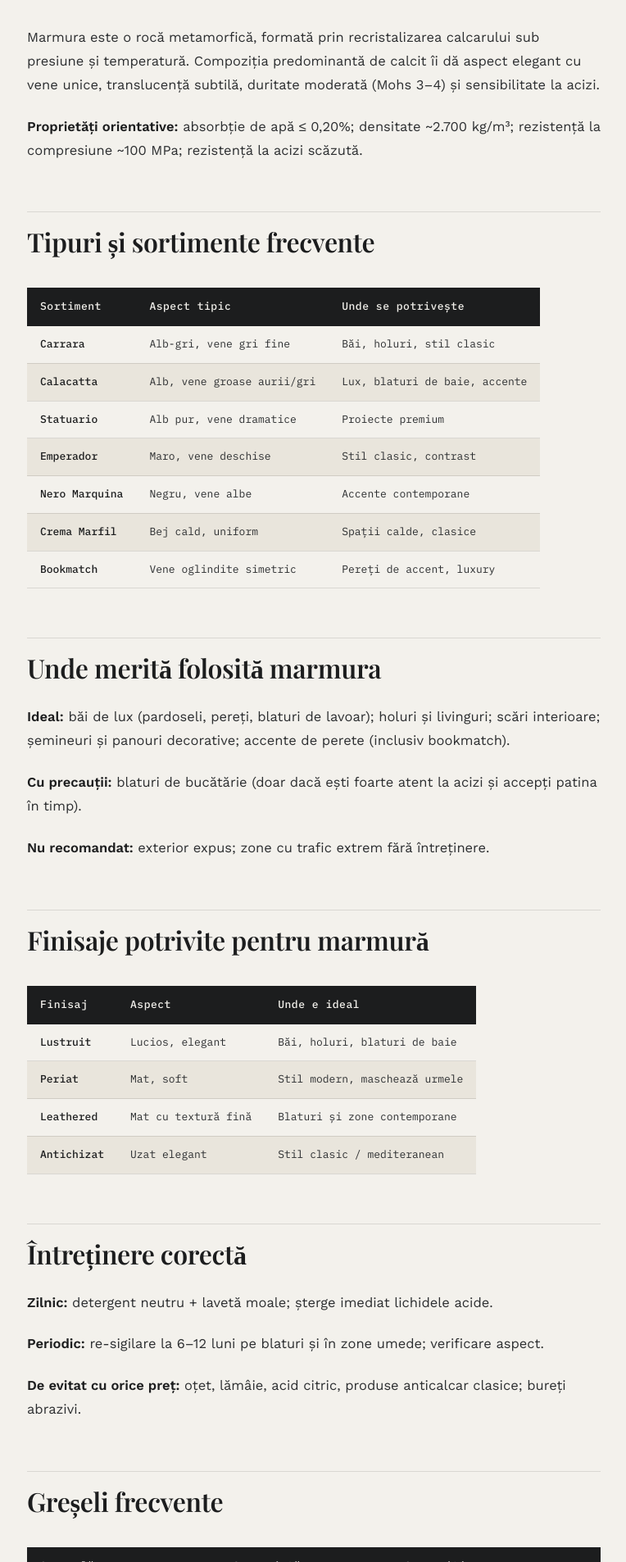
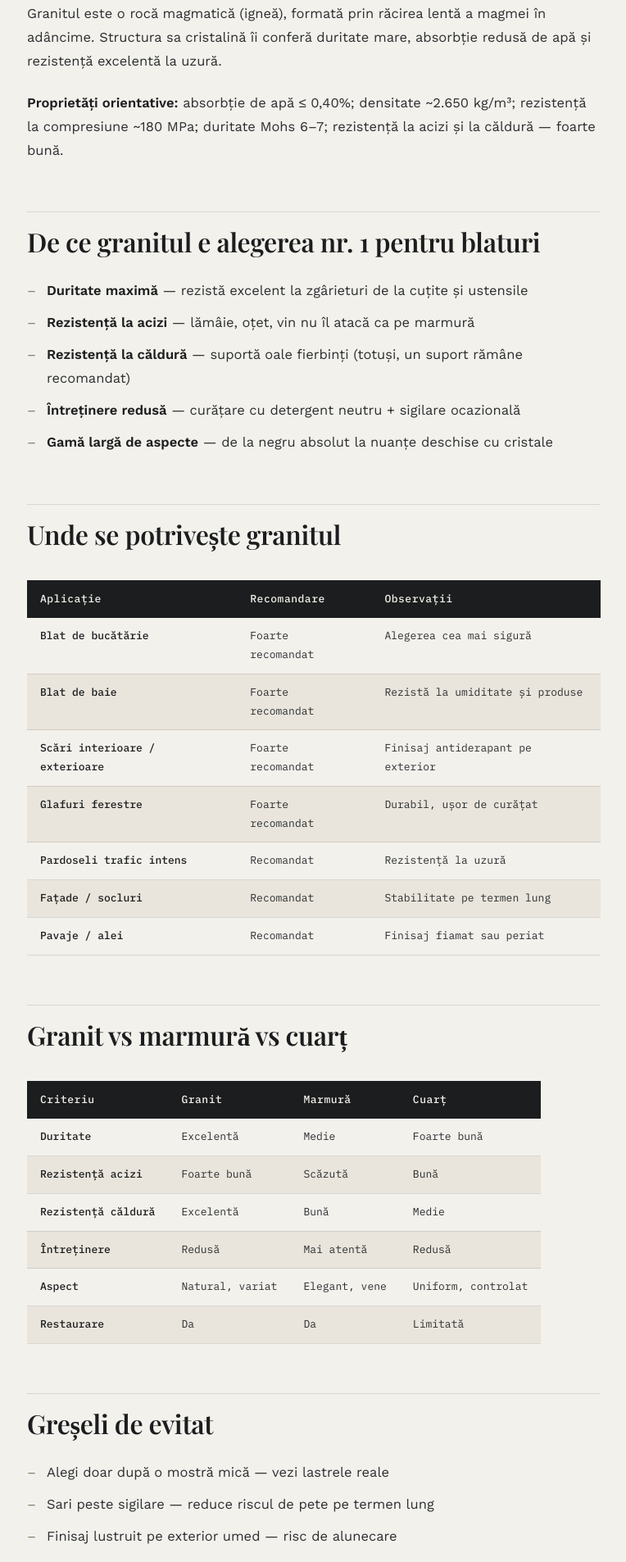
Before and after one commit to stonelinemures/stone-line-website, an Eleventy site: page posts/cum-se-întreține-corect-piatra-naturală-marmură-granit-travertin-andezit-ardezie-—-ghid-practic-2026.md in a window 1280 px wide. Shown: the part 894-2800 px from the top of the page at 82% size, without its empty margins (257-1021 px from the left). Built offline with nearby package versions, Linux system fonts and the light colour scheme; Eleventy itself is replaced by a stand-in of ours; files that its build step writes are made by us from their sources; a web font is replaced by a local one.

Commit message:
Update Articol “cum-se-întreține-corect-piatra-naturală-marmură-granit-travertin-andezit-ardezie-—-ghid-practic-2026”

```diff
--- a/posts/cum-se-întreține-corect-piatra-naturală-marmură-granit-travertin-andezit-ardezie-—-ghid-practic-2026.md
+++ b/posts/cum-se-întreține-corect-piatra-naturală-marmură-granit-travertin-andezit-ardezie-—-ghid-practic-2026.md
@@ -1,81 +1,69 @@
 ---
-title: "Marmură – ghid complet: tipuri, utilizări, montaj, întreținere și
-  greșeli de evitat"
-description: "Ghid marmură: Carrara, Calacatta, finisaje, unde se potrivește,
-  montaj, întreținere și greșeli frecvente. Recomandări practice."
-date: 2026-09-21
+title: "Granit – ghid complet: tipuri, utilizări, montaj și de ce e alegerea nr.
+  1 pentru blaturi"
+description: De ce granitul e alegerea nr. 1 pentru blaturi. Proprietăți,
+  finisaje, montaj, întreținere și comparație cu marmura și cuarțul.
+date: 2026-09-23
 category: Materiale
-image: /img/blog/marmura-ghid-complet-2-.webp
+image: /img/blog/granit-ghid-complet.webp
 ---
-Marmura rămâne simbolul eleganței în designul de interior. Venele unice, translucența subtilă și aspectul nobil o fac alegerea preferată pentru băi de lux, holuri, scări și accente decorative. În același timp, este o piatră pretențioasă: sensibilă la acizi și la zgârieturi dacă nu este aleasă și îngrijită corect.
+Granitul este, pentru majoritatea proiectelor, cea mai echilibrată piatră naturală: foarte dur, rezistent la acizi și la căldură, cu întreținere redusă și o gamă enormă de culori și texturi.
 
-## Ce este marmura
+## Ce este granitul
 
-Marmura este o rocă metamorfică, formată prin recristalizarea calcarului sub presiune și temperatură. Compoziția predominantă de calcit îi dă aspect elegant cu vene unice, translucență subtilă, duritate moderată (Mohs 3–4) și sensibilitate la acizi.
+Granitul este o rocă magmatică (igneă), formată prin răcirea lentă a magmei în adâncime. Structura sa cristalină îi conferă duritate mare, absorbție redusă de apă și rezistență excelentă la uzură.
 
-**Proprietăți orientative:** absorbție de apă ≤ 0,20%; densitate ~2.700 kg/m³; rezistență la compresiune ~100 MPa; rezistență la acizi scăzută.
+**Proprietăți orientative:** absorbție de apă ≤ 0,40%; densitate ~2.650 kg/m³; rezistență la compresiune ~180 MPa; duritate Mohs 6–7; rezistență la acizi și la căldură — foarte bună.
 
-## Tipuri și sortimente frecvente
+## De ce granitul e alegerea nr. 1 pentru blaturi
 
-| Sortiment | Aspect tipic | Unde se potrivește |
+- **Duritate maximă** — rezistă excelent la zgârieturi de la cuțite și ustensile
+- **Rezistență la acizi** — lămâie, oțet, vin nu îl atacă ca pe marmură
+- **Rezistență la căldură** — suportă oale fierbinți (totuși, un suport rămâne recomandat)
+- **Întreținere redusă** — curățare cu detergent neutru + sigilare ocazională
+- **Gamă largă de aspecte** — de la negru absolut la nuanțe deschise cu cristale
+
+## Unde se potrivește granitul
+
+| Aplicație | Recomandare | Observații |
 |---|---|---|
-| Carrara | Alb-gri, vene gri fine | Băi, holuri, stil clasic |
-| Calacatta | Alb, vene groase aurii/gri | Lux, blaturi de baie, accente |
-| Statuario | Alb pur, vene dramatice | Proiecte premium |
-| Emperador | Maro, vene deschise | Stil clasic, contrast |
-| Nero Marquina | Negru, vene albe | Accente contemporane |
-| Crema Marfil | Bej cald, uniform | Spații calde, clasice |
-| Bookmatch | Vene oglindite simetric | Pereți de accent, luxury |
+| Blat de bucătărie | Foarte recomandat | Alegerea cea mai sigură |
+| Blat de baie | Foarte recomandat | Rezistă la umiditate și produse |
+| Scări interioare / exterioare | Foarte recomandat | Finisaj antiderapant pe exterior |
+| Glafuri ferestre | Foarte recomandat | Durabil, ușor de curățat |
+| Pardoseli trafic intens | Recomandat | Rezistență la uzură |
+| Fațade / socluri | Recomandat | Stabilitate pe termen lung |
+| Pavaje / alei | Recomandat | Finisaj fiamat sau periat |
 
-## Unde merită folosită marmura
+## Granit vs marmură vs cuarț
 
-**Ideal:** băi de lux (pardoseli, pereți, blaturi de lavoar); holuri și livinguri; scări interioare; șemineuri și panouri decorative; accente de perete (inclusiv bookmatch).
+| Criteriu | Granit | Marmură | Cuarț |
+|---|---|---|---|
+| Duritate | Excelentă | Medie | Foarte bună |
+| Rezistență acizi | Foarte bună | Scăzută | Bună |
+| Rezistență căldură | Excelentă | Bună | Medie |
+| Întreținere | Redusă | Mai atentă | Redusă |
+| Aspect | Natural, variat | Elegant, vene | Uniform, controlat |
+| Restaurare | Da | Da | Limitată |
 
-**Cu precauții:** blaturi de bucătărie (doar dacă ești foarte atent la acizi și accepți patina în timp).
+## Greșeli de evitat
 
-**Nu recomandat:** exterior expus; zone cu trafic extrem fără întreținere.
-
-## Finisaje potrivite pentru marmură
-
-| Finisaj | Aspect | Unde e ideal |
-|---|---|---|
-| Lustruit | Lucios, elegant | Băi, holuri, blaturi de baie |
-| Periat | Mat, soft | Stil modern, maschează urmele |
-| Leathered | Mat cu textură fină | Blaturi și zone contemporane |
-| Antichizat | Uzat elegant | Stil clasic / mediteranean |
-
-## Întreținere corectă
-
-**Zilnic:** detergent neutru + lavetă moale; șterge imediat lichidele acide.
-
-**Periodic:** re-sigilare la 6–12 luni pe blaturi și în zone umede; verificare aspect.
-
-**De evitat cu orice preț:** oțet, lămâie, acid citric, produse anticalcar clasice; bureți abrazivi.
-
-## Greșeli frecvente
-
-| Greșeală | Consecință | Cum eviți |
-|---|---|---|
-| Curățare cu acizi | Pete mate permanente | Doar detergent neutru |
-| Fără sigilare | Pete, absorbție | Impermeabilizare după montaj |
-| Blat de bucătărie fără precauții | Matizări, zgârieturi | Granit sau atenție maximă |
-| Exterior expus fără protecție | Degradare la îngheț / acizi | Evită sau protejează foarte bine |
-| Mostre mici vs lastră reală | Surpriză la montaj | Vezi lastrele înainte de debitare |
+- Alegi doar după o mostră mică — vezi lastrele reale
+- Sari peste sigilare — reduce riscul de pete pe termen lung
+- Finisaj lustruit pe exterior umed — risc de alunecare
+- Ignori confirmarea lastrei înainte de debitare
 
 ## Întrebări frecvente
 
-**Se poate folosi marmură pe blat de bucătărie?**
-Da, dar cu precauții stricte. Mulți o aleg pentru aspect și acceptă o patină naturală în timp. Pentru uz intens, granitul e mai sigur.
+**Granitul se zgârie?**
+Foarte greu. Este unul dintre cele mai dure materiale naturale pentru blaturi. Cuțitele obișnuite nu îl zgârie ușor.
 
-**Cum scot o pată de acid de pe marmură?**
-Petele mate (etching) nu se scot cu detergent. De obicei e nevoie de șlefuire și lustruire profesională.
+**Care e diferența dintre granit și cuarț?**
+Granitul e 100% natural, rezistă mai bine la căldură și se poate restaura. Cuarțul e compozit (cu rășini), mai uniform, dar mai sensibil la căldură extremă.
 
-**Oferiți bookmatch?**
-Da. Selectăm lastrele și le orientăm pentru efect simetric. Înainte de debitare îți trimitem fotografia lastrei exacte.
-
-**Faceți și restaurare de marmură?**
-Da — curățare, șlefuire, lustruire și re-impermeabilizare.
+**Granitul e bun pe exterior în România?**
+Da. Cu finisaj fiamat sau periat și montaj corect, rezistă excelent la îngheț și uzură.
 
 ---
 
-Marmura merită atunci când prioritatea este eleganța și unicatul. Cere însă respectarea regulilor: sigilare, detergent neutru și intervenție rapidă la lichide acide. La StoneLine te ajutăm să alegi sortimentul potrivit și să ai un montaj sau o restaurare profesionistă.
+Granitul rămâne alegerea cea mai sigură și echilibrată pentru majoritatea proiectelor. La StoneLine te ajutăm să alegi sortimentul potrivit, să confirmi lastrele și să ai un montaj profesionist.
```
Also changed, not shown: img/blog/granit-ghid-complet.webp (added).
